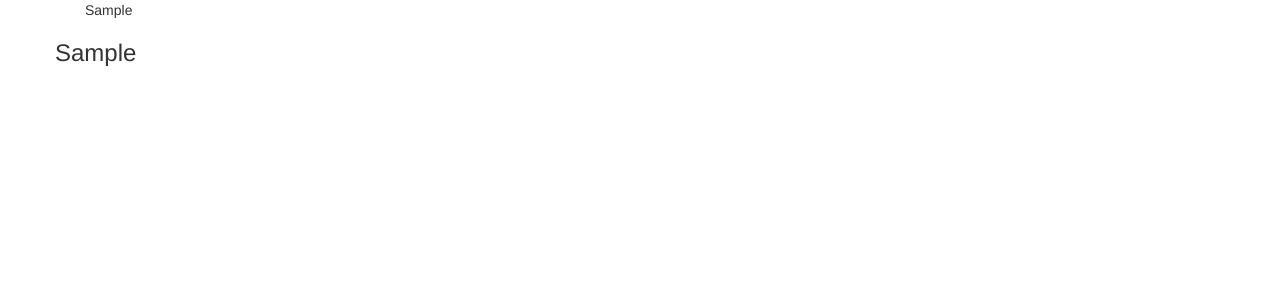
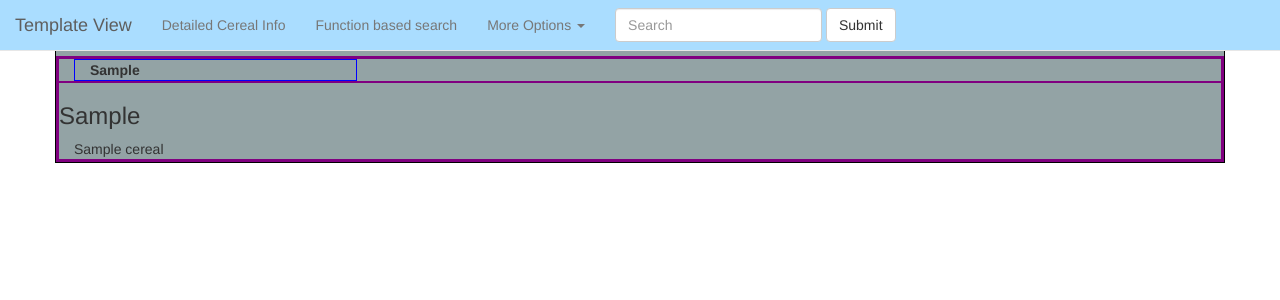
Before and after one commit to jjcarl/Cereal, a Django app: page /template_view/ in a window 1280 px wide. Before the commit the part shown is almost empty. Shown: the top 300 px of the page. Run offline with Django 3.2, Linux system fonts and the light colour scheme; tables that the repository leaves empty hold one stand-in row (values such as "Sample post"); some libraries are stand-ins or nearby versions.

Commit message:
Added templates

```diff
--- a/django_cereal/urls.py
+++ b/django_cereal/urls.py
@@ -15,5 +15,6 @@ urlpatterns = patterns('',
     url(r'^first_view/$', 'main.views.first_view'),
     url(r'^get_post/$', 'main.views.get_post'),
     url(r'^template_view/$', 'main.views.template_view'),
+    url(r'^detailed_view/$', 'main.views.detailed_view'),
     url(r'^GetPost/$', csrf_exempt(GetPost.as_view())),
 )
--- a/main/templates/base.html
+++ b/main/templates/base.html
@@ -11,9 +11,76 @@
 
 </head>
     <body>
+    <style>
+        .container{
+                border: 1px solid black;
+        }
+        .row {
+            border: 1px solid purple;
+        }
+        .col-sm-3,
+        .col-md-3 {
+            border: 1px solid blue;
+        }
+        .row_style {
+            border: 2px solid purple;
+        }
+        .container_style {
+            background-color: #93a3a5;
+            padding-top: 55px;
+        }
+        .navbar {
+            background-color: #ADF
+        }
+
+
+    </style>
+<nav class="navbar navbar-default navbar-custom navbar-fixed-top">
+  <div class="container-fluid" >
+    <!-- Brand and toggle get grouped for better mobile display -->
+    <div class="navbar-header page-scroll">
+      <button type="button" class="navbar-toggle collapsed" data-toggle="collapse" data-target="#bs-example-navbar-collapse-1" aria-expanded="false">
+        <span class="sr-only">Toggle navigation</span>
+        <span class="icon-bar"></span>
+        <span class="icon-bar"></span>
+        <span class="icon-bar"></span>
+      </button>
+      <a class="navbar-brand" href="http://127.0.0.1:8000/template_view/">Template View</a>
+    </div>
+
+    <!-- Collect the nav links, forms, and other content for toggling -->
+    <div class="collapse navbar-collapse" id="bs-example-navbar-collapse-1">
+      <ul class="nav navbar-nav">
+        <li><a href="http://127.0.0.1:8000/detailed_view/">Detailed Cereal Info</a></li>
+        <li><a href="http://127.0.0.1:8000/get_post/">Function based search</a></li>
+        <li class="dropdown">
+          <a href="#" class="dropdown-toggle" data-toggle="dropdown" role="button" aria-haspopup="true" aria-expanded="false">More Options <span class="caret"></span></a>
+          <ul class="dropdown-menu">
+            <li><a href="http://127.0.0.1:8000/GetPost">Search Cereal Nutritional Info</a></li>
+            <li><a href="http://127.0.0.1:8000/GetPost/">Class based search</a></li>
+            <li><a href="http://127.0.0.1:8000/get_post/">Function based search</a></li>
+            <li role="separator" class="divider"></li>
+            <li><a href="http://127.0.0.1:8000/first_view/C/">Cereals that start with "C"</a></li>
+            <li role="separator" class="divider"></li>
+            <li><a href="http://127.0.0.1:8000/detailed_view/">Detailed Cereal Info</a></li>
+          </ul>
+        </li>
+      </ul>
+      <form class="navbar-form navbar-left" role="search">
+        <div class="form-group">
+          <input type="text" class="form-control" placeholder="Search">
+        </div>
+        <button type="submit" class="btn btn-default">Submit</button>
+      </form>
+    </div><!-- /.navbar-collapse -->
+  </div><!-- /.container-fluid -->
+</nav>
+        <div class="container container_style">
+            <div class="row row_style">
 
         {% block body %}
         {% endblock %}
-
+            </div>
+        </div>
     </body>
 </html>
--- a/main/templates/template_view.html
+++ b/main/templates/template_view.html
@@ -2,34 +2,37 @@
 
 {% block body %}
 
-    <div class="container">
+    <div class="container-fluid">
         <div class="row">
             <div class="col-md-12">
                 {% for maker in makers %}
 
                     <div class="col-md-3">
-                        {{ maker }}
+                        <b>{{ maker }} </b>
                     </div>
 
                 {% endfor %}
             </div>
         </div>
-        <div class="row">
+
 
             {% for maker, cereals in makers.items %}
 
-                <h3>{{ maker }}</h3>
+                <div class="row">
 
-                {% for cereal in cereals.values %}
+                    <h3>{{ maker }}</h3>
 
-                    {{ cereal.name }}
-                    </br>
+                    {% for cereal in cereals.values %}
+                        <div class="col-md-4">
+                        {{ cereal.name }}
 
-                {% endfor %}
+                        </div>
+                    {% endfor %}
 
+
+                </div>
             {% endfor %}
 
-        </div>
     </div>
 
 {% endblock %}
--- a/main/views.py
+++ b/main/views.py
@@ -36,7 +36,7 @@ def template_view(request):
     makers = CerealMaker.objects.all()
 
     for maker in makers:
-        cereals = maker.cereal_set.filter(name__startswith="C")
+        cereals = maker.cereal_set.filter(name__startswith="")
         print cereals
 
         maker.manufacturer = {maker.manufacturer: cereals}
@@ -46,6 +46,27 @@ def template_view(request):
     context['makers'] = maker_cereal
 
     return render(request, 'template_view.html', context)
+
+
+def detailed_view(request):
+
+    context = {}
+
+    maker_cereal = {}
+
+    makers = CerealMaker.objects.all()
+
+    for maker in makers:
+        cereals = maker.cereal_set.all()
+        print cereals
+
+        maker.manufacturer = {maker.manufacturer: cereals}
+
+        maker_cereal.update(maker.manufacturer)
+
+    context['makers'] = maker_cereal
+
+    return render(request, 'detailed_view.html', context)
 
 
 @csrf_exempt
```
Also changed, not shown: main/templates/detailed_view.html (added, +32 -0 lines), 2 other files.
